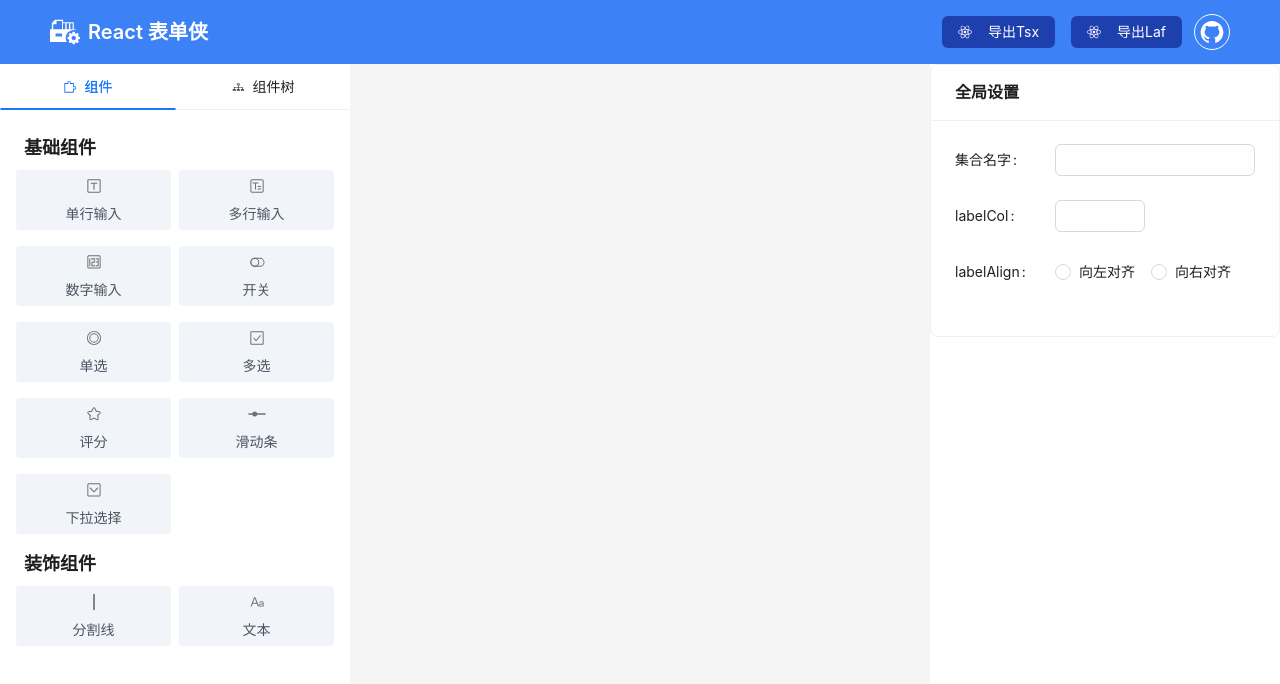
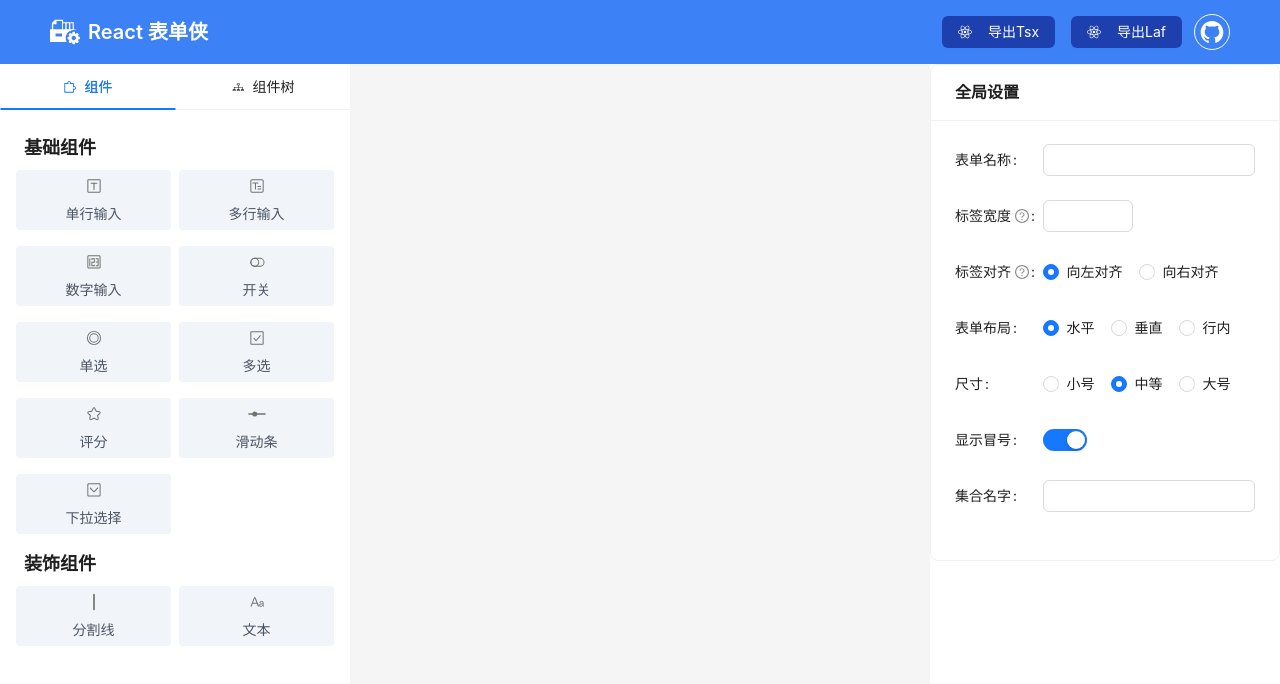
Before and after one commit to erhulee/react-form-man, a React (Vite) app: page / in a window 1280 px wide. Shown: the top 684 px of the page. Built offline with nearby package versions, Linux system fonts and the light colour scheme.

Commit message:
feat: 新增一些配置

```diff
--- a/package.json
+++ b/package.json
@@ -27,6 +27,7 @@
     "react-dom": "^18.0.0",
     "react-i18next": "^12.1.4",
     "react-router-dom": "^6.7.0",
+    "sass": "^1.57.1",
     "valtio": "^1.9.0"
   },
   "devDependencies": {
--- a/src/pages/main/components/actor-canvas/actor-item.tsx
+++ b/src/pages/main/components/actor-canvas/actor-item.tsx
@@ -5,11 +5,14 @@ import { cloneDeep } from "lodash-es";
 import { Actor } from "../wiget-list/share/Widget";
 import { wigetKitMap } from "../wiget-list/form-widget";
 import clearFormItemProps from "../wiget-list/share/clearFormItemProps";
+import WrapDecorator from "./wrap-decorator";
 
 type ActorItemProps = {
   actor: Actor;
   index: number;
   id: string;
+  title: string;
+  isActive: boolean;
 };
 
 function ActorItem(props: ActorItemProps) {
@@ -24,11 +27,15 @@ function ActorItem(props: ActorItemProps) {
       onClick={() => ActorActions.activeActor(id)}
       index={index}
       id={id}
-      className={`p-2 bg-slate-200 mt-2 `}
+      className={` bg-slate-200`}
     >
-      <Form.Item {...formItemProps}>
-        <Item {...nativeProps}></Item>
-      </Form.Item>
+      <div className=" relative">
+        <WrapDecorator title={props.title} isActive={props.isActive}>
+          <Form.Item {...formItemProps}>
+            <Item {...nativeProps}></Item>
+          </Form.Item>
+        </WrapDecorator>
+      </div>
     </DragItem>
   );
 }
--- a/src/pages/main/components/actor-canvas/draw.tsx
+++ b/src/pages/main/components/actor-canvas/draw.tsx
@@ -2,7 +2,7 @@ import { Draggable } from "react-beautiful-dnd";
 type DragItemProps = {
   id: string;
   index: number;
-  className: string;
+  className?: string;
   onClick: () => void;
 };
 function DragItem(props: React.PropsWithChildren<DragItemProps>) {
@@ -15,7 +15,7 @@ function DragItem(props: React.PropsWithChildren<DragItemProps>) {
             props.onClick();
             e.stopPropagation();
           }}
-          className={`${className} `}
+          className={`${className} my-2 `}
           ref={provided.innerRef}
           {...provided.draggableProps}
           {...provided.dragHandleProps}
--- /dev/null
+++ b/src/pages/main/components/actor-canvas/index.scss
@@ -0,0 +1,5 @@
+.actor-canvas{
+    .ant-form-item{
+        margin-bottom: 0 !important;
+    }
+}
--- a/src/pages/main/components/actor-canvas/index.tsx
+++ b/src/pages/main/components/actor-canvas/index.tsx
@@ -6,12 +6,11 @@ import ActorItem from "./actor-item";
 import { cloneDeep } from "lodash-es";
 import { useSnapshot } from "valtio";
 import { Actor } from "../wiget-list/share/Widget";
-import WrapDecorator from "./wrap-decorator";
 import { useRef } from "react";
 import globalFormSetting from "../../../../store/globalFormSetting";
 import { Form } from "antd";
 import getFormProps from "../wiget-list/share/getFormProps";
-
+import "./index.scss";
 const onDragStart = () => {
   /*...*/
 };
@@ -43,6 +42,7 @@ function ActorCanvas() {
   const blurRef = useRef(true);
   return (
     <div
+      className="actor-canvas"
       onBlur={(e) => {
         blurRef.current = false;
       }}
@@ -73,17 +73,14 @@ function ActorCanvas() {
               {(provided, snapshot) => (
                 <div ref={provided.innerRef} {...provided.droppableProps}>
                   {snap.actors.map((actor: Actor, index: number) => (
-                    <WrapDecorator
+                    <ActorItem
                       isActive={active && active.id === actor.id}
                       title={actor.type}
-                    >
-                      <ActorItem
-                        key={actor.id}
-                        actor={actor}
-                        id={actor.id!}
-                        index={index}
-                      ></ActorItem>
-                    </WrapDecorator>
+                      key={actor.id}
+                      actor={actor}
+                      id={actor.id!}
+                      index={index}
+                    ></ActorItem>
                   ))}
                   {provided.placeholder}
                 </div>
--- a/src/pages/main/components/actor-canvas/wrap-decorator.tsx
+++ b/src/pages/main/components/actor-canvas/wrap-decorator.tsx
@@ -15,7 +15,7 @@ function WrapDecorator(props: React.PropsWithChildren<Props>) {
       tabIndex={1}
       className={`${
         isActive ? "border border-blue-500 border-solid" : ""
-      } relative rounded `}
+      } relative rounded p-2`}
     >
       {isActive && (
         <span className=" absolute top-0 left-0 bg-blue-500 px-1 py-1 text-white z-30">
--- a/src/pages/main/components/actor-setting/global-setting-form.tsx
+++ b/src/pages/main/components/actor-setting/global-setting-form.tsx
@@ -1,4 +1,4 @@
-import { Card, Form, Input, InputNumber, Radio } from "antd";
+import { Button, Card, Form, Input, InputNumber, Radio, Switch } from "antd";
 import { GlobalFormSettingAction } from "../../../../store/globalFormSetting";
 const useForm = Form.useForm;
 function GlobalSettingForm() {
@@ -12,18 +12,21 @@ function GlobalSettingForm() {
       <Form
         form={form}
         onValuesChange={handleChange}
-        labelCol={{ span: 8 }}
+        labelCol={{ span: 7 }}
         labelAlign="left"
       >
-        <Form.Item name="collectionName" label="集合名字">
+        <Form.Item name="name" label="表单名称">
           <Input />
         </Form.Item>
-
-        <Form.Item name="labelCol" label="labelCol">
+        <Form.Item name="labelCol" label="标签宽度" tooltip={"labelCol"}>
           <InputNumber />
         </Form.Item>
-
-        <Form.Item name="labelAlign" label="labelAlign">
+        <Form.Item
+          name="labelAlign"
+          label="标签对齐"
+          tooltip={"labelAlign"}
+          initialValue={"left"}
+        >
           <Radio.Group
             options={[
               {
@@ -37,6 +40,38 @@ function GlobalSettingForm() {
             ]}
           />
         </Form.Item>
+        <Form.Item name="layout" label="表单布局" initialValue={"horizontal"}>
+          <Radio.Group
+            options={[
+              { label: "水平", value: "horizontal" },
+              { label: "垂直", value: "vertical" },
+              { label: "行内", value: "inline" },
+            ]}
+          />
+        </Form.Item>
+        <Form.Item name="size" label="尺寸" initialValue={"middle"}>
+          <Radio.Group
+            defaultValue={"middle"}
+            options={[
+              { label: "小号", value: "small" },
+              { label: "中等", value: "middle" },
+              { label: "大号", value: "large" },
+            ]}
+          />
+        </Form.Item>
+
+        <Form.Item
+          name="colon"
+          label="显示冒号"
+          initialValue={true}
+          valuePropName="checked"
+        >
+          <Switch />
+        </Form.Item>
+
+        <Form.Item name="collectionName" label="集合名字">
+          <Input />
+        </Form.Item>
       </Form>
     </Card>
   );
--- a/src/pages/main/components/wiget-list/form-widget/switch-widget.tsx
+++ b/src/pages/main/components/wiget-list/form-widget/switch-widget.tsx
@@ -5,6 +5,7 @@ import { BaseActor, baseColumns, WidgetType } from "../share/Widget";
 import clearFormItemProps from "../share/clearFormItemProps";
 import splitProps from "../share/splitProps";
 import { FormWigetKit } from "../share/type";
+import { overLoadColumns } from "../share/overLoadColumns";
 
 export type SwitchActor = BaseActor & {
   type: WidgetType.Switch;
@@ -12,11 +13,22 @@ export type SwitchActor = BaseActor & {
 };
 
 export const switchWigetKit: FormWigetKit = {
-  columns: [...baseColumns],
+  columns: overLoadColumns([
+    ...baseColumns,
+    {
+      title: "初始值",
+      dataIndex: "initialValue",
+      valueType: "switch",
+    },
+  ]),
   generate(_props: any) {
     const props = cloneDeep(_props);
     const formItemProps = clearFormItemProps(props);
-    return `<Form.Item ${splitProps(formItemProps)}>
+    const needValuePropName = formItemProps.initialValue != null;
+    if (needValuePropName) {
+      formItemProps.valuePropName = "checked";
+    }
+    return `<Form.Item ${splitProps(formItemProps)} >
           <Switch ${splitProps(props)}/>
         </Form.Item>`;
   },
--- a/src/pages/main/components/wiget-list/share/Widget.ts
+++ b/src/pages/main/components/wiget-list/share/Widget.ts
@@ -60,6 +60,16 @@ export const baseColumns: any = [
         tooltip: "requireMessage",
       }
     },
+    {
+      title: "tooltip提示",
+      dataIndex: "tooltip",
+      valueType: "input",
+    },
+    {
+      title: "初始值",
+      dataIndex: "initialValue",
+      valueType: "input"
+    }
 ];
 
 export const InputLikeColumns: any = [
--- a/src/pages/main/components/wiget-list/share/clearFormItemProps.ts
+++ b/src/pages/main/components/wiget-list/share/clearFormItemProps.ts
@@ -1,10 +1,12 @@
 // 将部分应该传给 FormItem 抽取出来
-const targets = ['name', 'label', "required"]
+const targets = ['name', 'label', "required", "tooltip", "initialValue"]
 function clearFormItemProps(props:any){
     const result:any = {};
     targets.forEach(target=>{
-        result[target] = props[target];
-        delete props[target];
+        if(props[target]){
+            result[target] = props[target];
+            delete props[target];
+        }
     })
 
     delete props.id
--- /dev/null
+++ b/src/pages/main/components/wiget-list/share/overLoadColumns.ts
@@ -0,0 +1,9 @@
+// 按照 title - dataIndex 作为 key，去重数组，以后面的为主
+export function overLoadColumns(columns: Array<{title: string, dataIndex: string}>){
+    const map = new Map();
+    columns.forEach(column => {
+        const key = column.title + column.dataIndex;
+        map.set(key, column);
+    })
+    return Array.from(map.values());
+}
```
Also changed, not shown: 1 other file (tests, documents, lock files or other folders).
